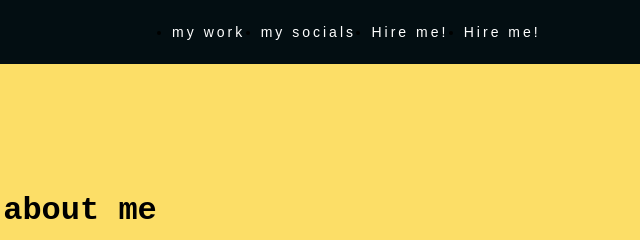
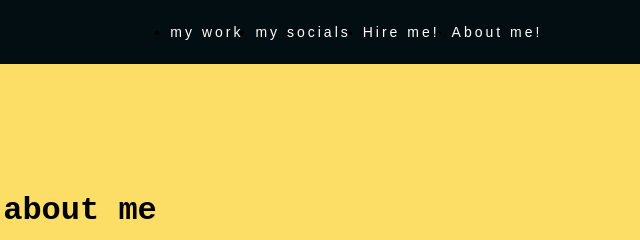
Before and after one commit to Bhavikghete/bhavik-portfolio, a plain HTML site: page Aboutme.html in a window 1280 px wide. Shown: the full height of the page, 560-1200 px from the left. Drawn offline with Linux system fonts and the light colour scheme.

Commit message:
added aboutme in all pages

```diff
--- a/Aboutme.html
+++ b/Aboutme.html
@@ -20,7 +20,7 @@
             <li><a href="mywork.html">my work</a></li>
             <li><a href="mysocials.html">my socials</a></li>
             <li><a href="hireme.html">Hire me!</a></li>
-            <li><a href="Aboutme.html">Hire me!</a></li>
+            <li><a href="Aboutme.html">About me!</a></li>
 
 
 
@@ -34,6 +34,7 @@
 
         <h1>about me</h1>
 
+
     </div>
 
 </body>
```
Also changed, not shown: hireme.html (+2 -0 lines), mywork.html (+2 -0 lines).
